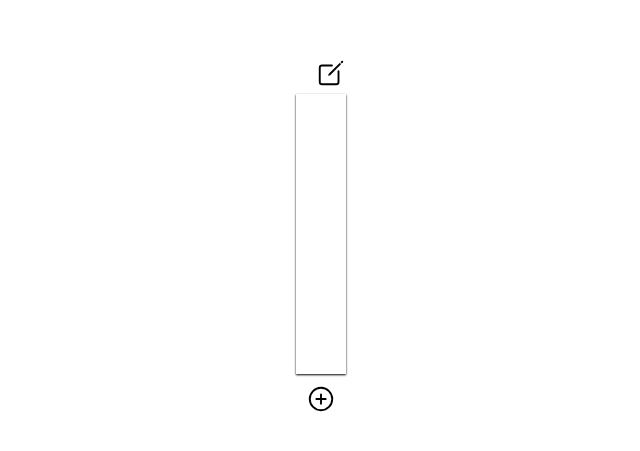
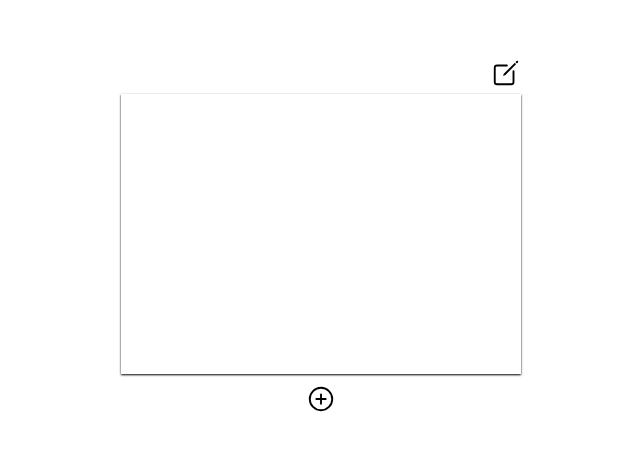
Before and after one commit to FelipeMedeiros99/copia-e-cola-, a React (Create React App) app: page / in a window 1280 px wide. Shown: the part 159-610 px from the top of the page, without its empty margins (319-959 px from the left). Built offline with nearby package versions, Linux system fonts and the light colour scheme.

Commit message:
tamanho de tela aumentado

```diff
--- a/src/index.jsx
+++ b/src/index.jsx
@@ -66,6 +66,8 @@ const App = () => {
 
 const Main = styled.div`
   position: relative;
+  min-width: 400px;
+  max-width: 600px;
 `
 
 const Botoes = styled.div`
```
